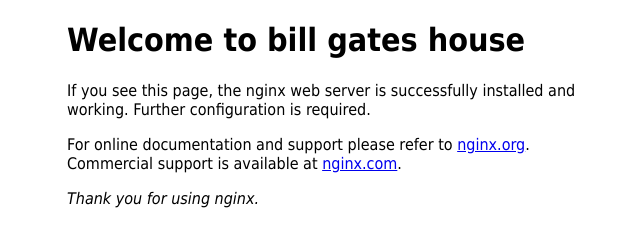
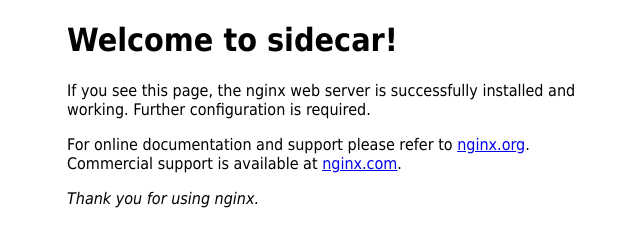
Before and after one commit to d3vpasha/k8s, a plain HTML site: page index.html in a window 1280 px wide. Shown: the whole page, without its empty margins (293-933 px from the left). Drawn offline with Linux system fonts and the light colour scheme.

Commit message:
Update index.html

```diff
--- a/index.html
+++ b/index.html
@@ -11,7 +11,7 @@
 </style>
 </head>
 <body>
-<h1>Welcome to bill gates house</h1>
+<h1>Welcome to sidecar!</h1>
 <p>If you see this page, the nginx web server is successfully installed and
 working. Further configuration is required.</p>
 
```
